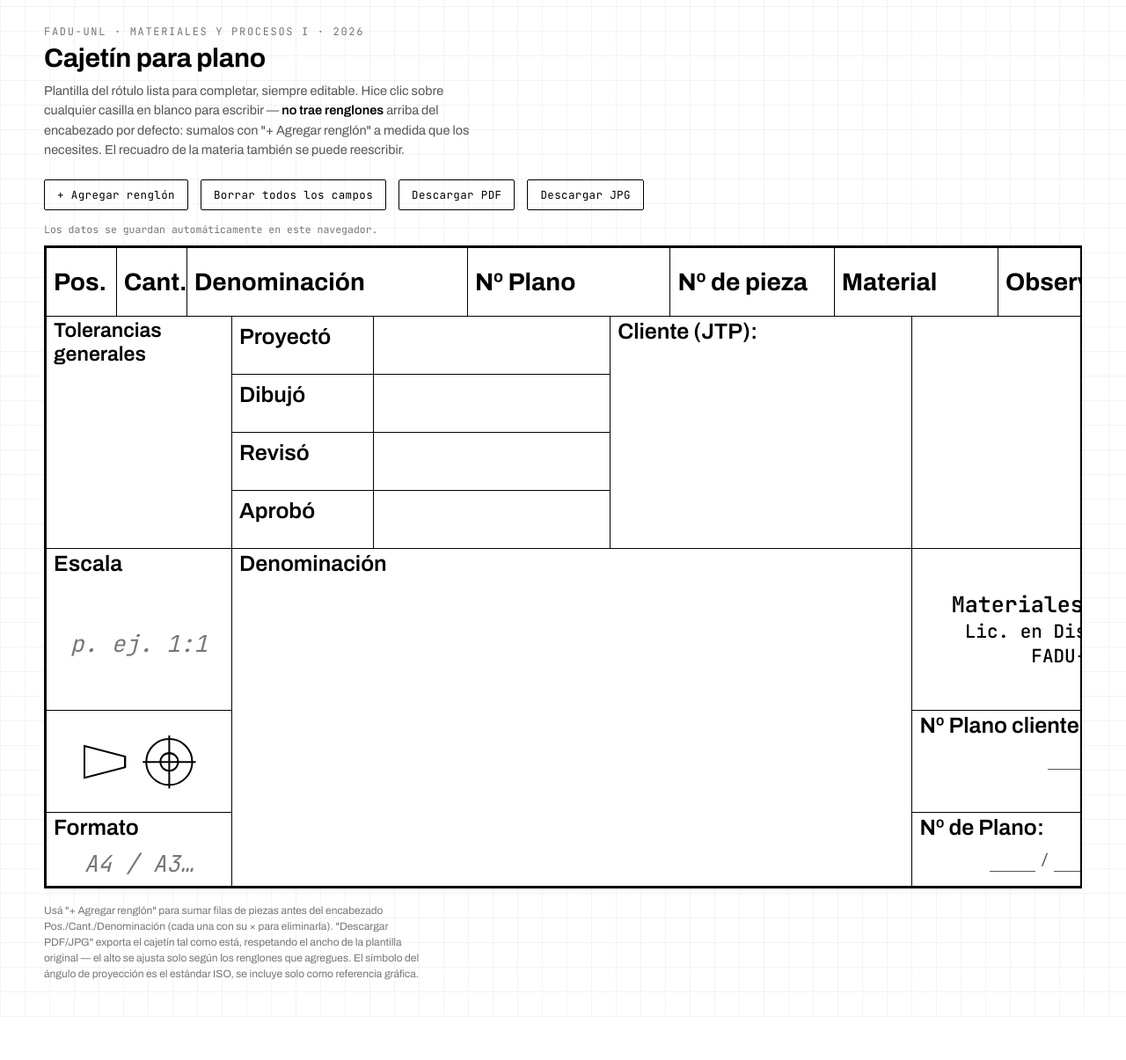
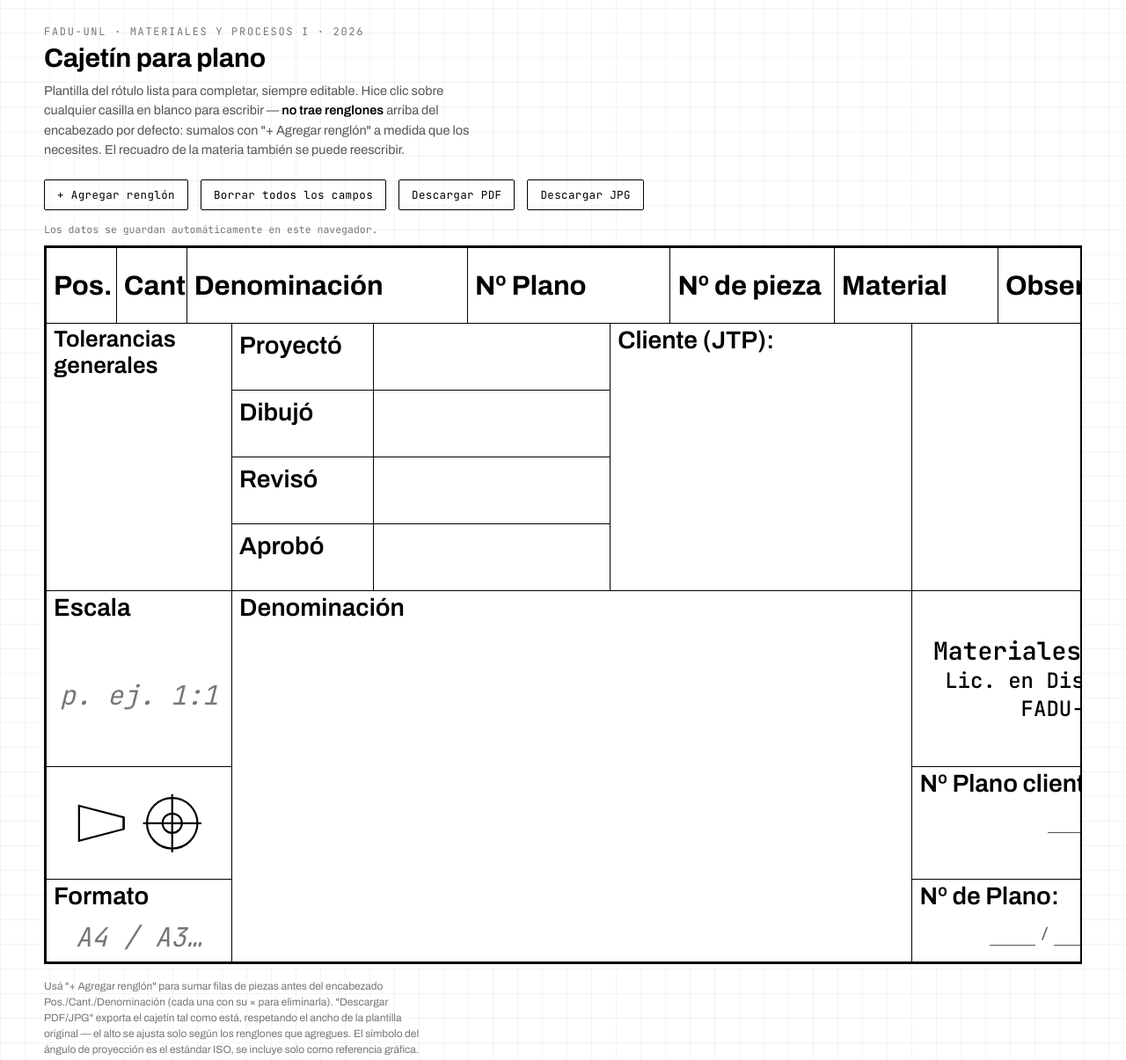
Before and after one commit to Baucha342/cajetin-fadu, a website: page index.html in a window 1280 px wide. Shown: the top 1205 px of the page at 88% size. Before the commit the page ends 1156 px from the top, so only its background shows below. Drawn offline with nearby package versions, Linux system fonts and the light colour scheme.

Commit message:
Aumentar tamaño de fuente general del rótulo
Sube el tamaño de etiquetas y campos editables, y ajusta el alto de filas para que el texto más grande no se recorte.

```diff
--- a/index.html
+++ b/index.html
@@ -142,8 +142,8 @@
     padding:3px 8px 1px;
     line-height:1.15;
   }
-  .lbl-sm{ font-size:23px; }
-  .lbl-md{ font-size:25px; }
+  .lbl-sm{ font-size:26px; }
+  .lbl-md{ font-size:28px; }
 
   td.center{ text-align:center; }
   .headcell{
@@ -152,7 +152,7 @@
     justify-content:flex-start;
     height:100%;
     font-weight:700;
-    font-size:28px;
+    font-size:31px;
     text-align:left;
     padding:2px 8px;
   }
@@ -161,7 +161,7 @@
   [contenteditable="true"]{
     font-family:"JetBrains Mono", monospace;
     color:var(--field-text);
-    font-size:26px;
+    font-size:30px;
     line-height:1.15;
     outline:none;
     cursor:text;
@@ -216,8 +216,8 @@
     padding:4px 10px;
   }
   .materiales-edit .mline{ width:100%; text-align:center; padding:1px 4px; border-radius:2px; }
-  .materiales-edit .mline-main{ font-weight:700; font-size:25px; }
-  .materiales-edit .mline-sub{ font-weight:500; font-size:21px; }
+  .materiales-edit .mline-main{ font-weight:700; font-size:28px; }
+  .materiales-edit .mline-sub{ font-weight:500; font-size:24px; }
 
   .icon-cell{
     height:100%;
@@ -230,12 +230,12 @@
   .icon-cell svg *{ stroke:var(--line); }
 
   /* row heights */
-  tr.r-blank td{ height:54px; }
-  tr.r-head td{ height:78px; }
-  tr.r-sig td{ height:66px; }
-  tr.r-tall td{ height:184px; }
-  tr.r-icon td{ height:116px; }
-  tr.r-fmt td{ height:84px; }
+  tr.r-blank td{ height:62px; }
+  tr.r-head td{ height:86px; }
+  tr.r-sig td{ height:76px; }
+  tr.r-tall td{ height:200px; }
+  tr.r-icon td{ height:128px; }
+  tr.r-fmt td{ height:94px; }
 
   footer{
     margin-top:16px;
```
